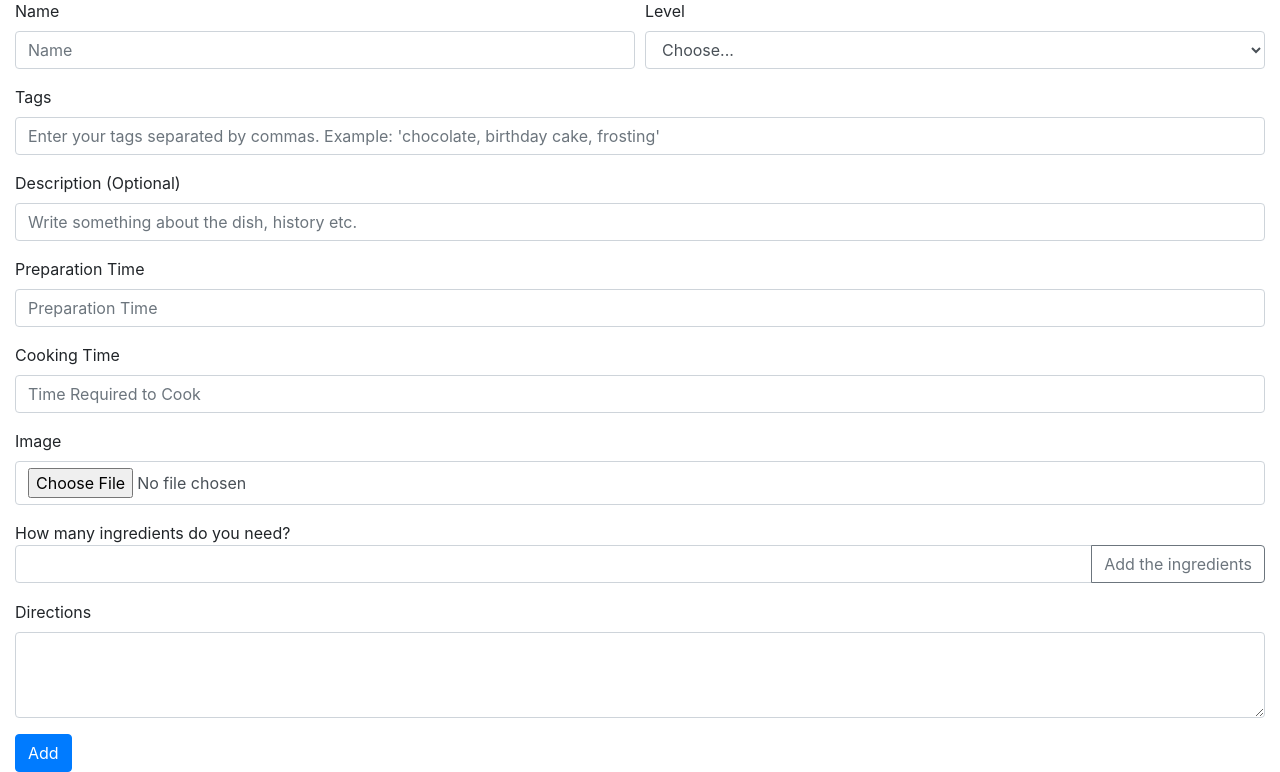
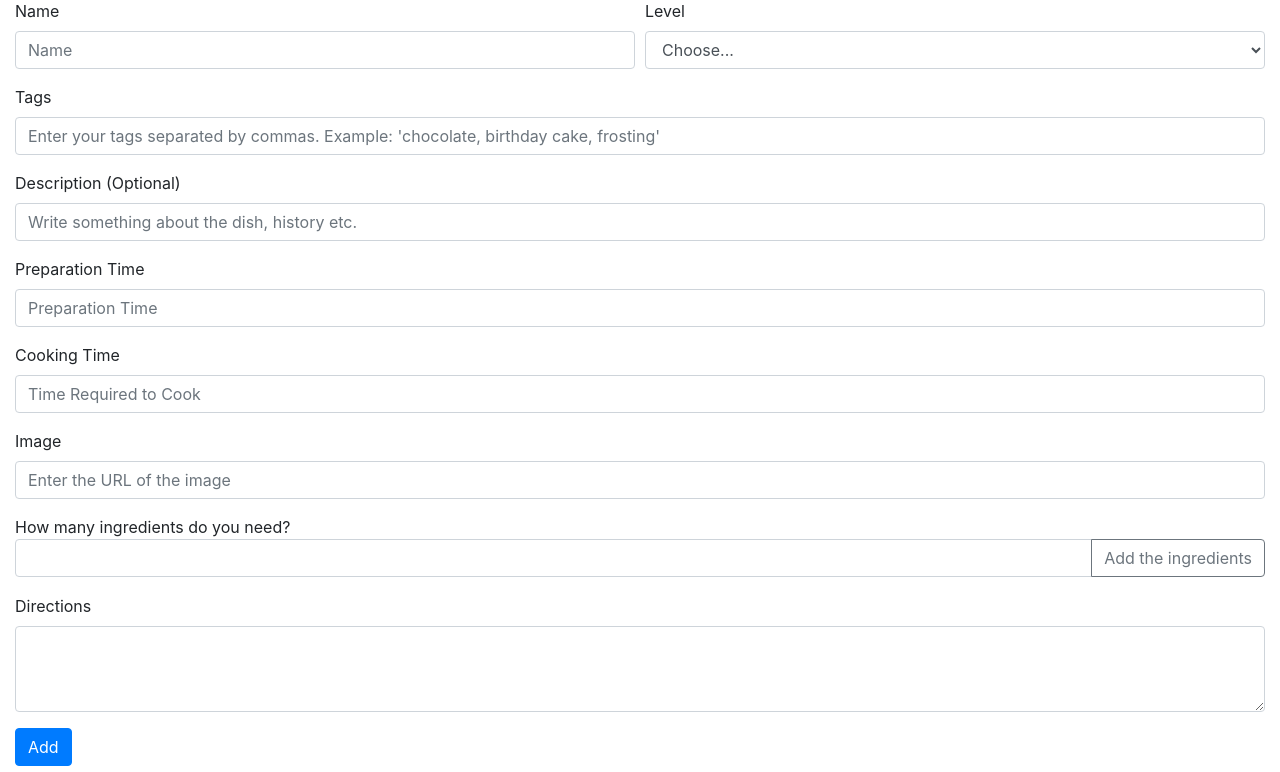
Before and after one commit to Luweren/CookSpot, a Django app: a page that uses cookproject/templates/newRecipe.html in a window 1280 px wide. Shown: the part 99-871 px from the top of the page. Run offline with Django 3.2, Linux system fonts and the light colour scheme; data comes from the database, SQL or seed files in the repository; both versions use the stored data as it was after the commit; some libraries are stand-ins or nearby versions.

Commit message:
Image in new recipe is url based

```diff
--- a/cookproject/CookSpot/models.py
+++ b/cookproject/CookSpot/models.py
@@ -9,7 +9,8 @@ class Recipe(models.Model):
     user = models.ForeignKey(User, on_delete=models.CASCADE)
     name = models.CharField(max_length=254)
     description = models.TextField()
-    image = models.ImageField(null=True, blank=True, upload_to="images/", height_field=None, width_field=None, max_length=100)
+    image = models.URLField()
+    #image = models.ImageField(null=True, blank=True, upload_to="images/", height_field=None, width_field=None, max_length=100)
     #properties = models.CharField(max_length=254)
     tags = models.CharField(max_length=254)
     difficulty = models.CharField(max_length=254)
--- a/cookproject/templates/newRecipe.html
+++ b/cookproject/templates/newRecipe.html
@@ -43,7 +43,7 @@
   </div>
   <div class="form-group">
     <label for="inputAddress5">Image</label>
-    <input type="file" class="form-control" id="inputAddress5" name="image">
+    <input type="url" alt="here goes picture" placeholder="Enter the URL of the image" class="form-control" id="inputAddress5" name="image" pattern="https://.*">
   </div>
 
   How many ingredients do you need?
--- a/cookproject/templates/recipe.html
+++ b/cookproject/templates/recipe.html
@@ -7,8 +7,7 @@
             <h6>{{recipe.description}}</h6>
             <div class="form-group">
                 {% if recipe.image %}
-                    <img src="{{recipe.image.url}}"></br></br>
-                    <!--img src="https://m.eirinika.gr/sites/default/files/styles/article_landscape/public/article/2017-07/salata_0.jpg?itok=btvK0Www" alt="Salad"-->
+                    <img src="{{recipe.image}}" class="img-fluid mb-4"></br></br>
                 {% endif %}
             </div>
         </div>
```
Also changed, not shown: cookproject/CookSpot/migrations/0009_auto_20210612_0931.py (added), cookproject/CookSpot/migrations/0010_alter_recipe_imageurl.py (added), cookproject/CookSpot/migrations/0011_rename_imageurl_recipe_image.py (added), cookproject/db.sqlite3.
